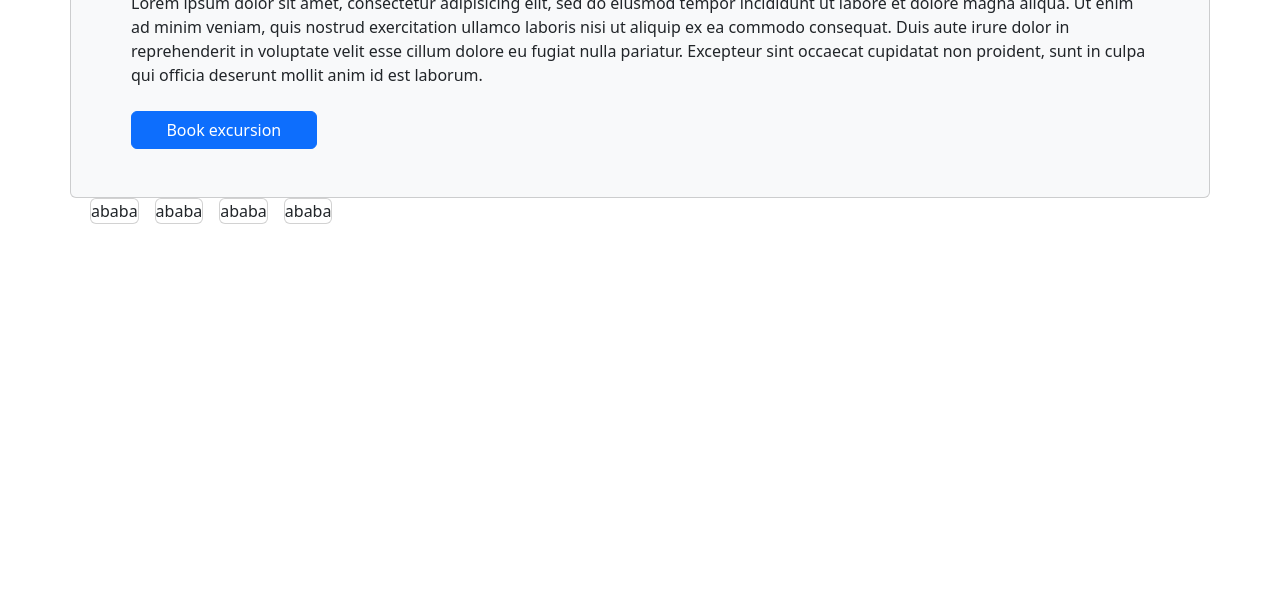
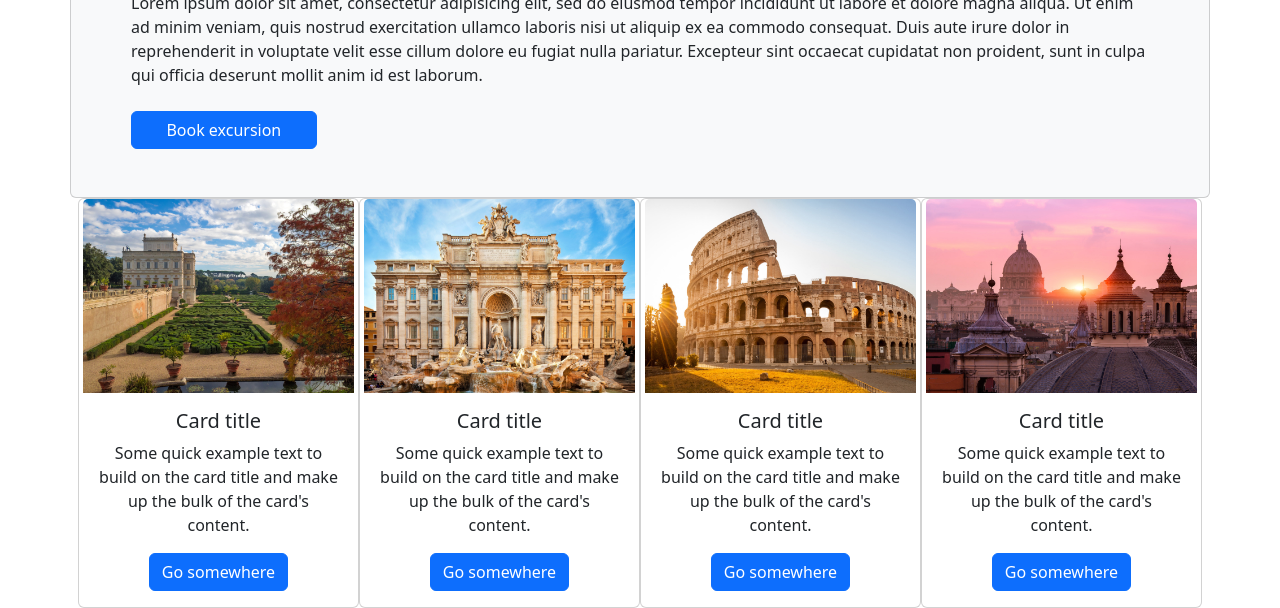
Before and after one commit to MaksymDoremi/bootstrapNoCSS2410, a plain HTML site: page index.html in a window 1280 px wide. Shown: the part 226-834 px from the top of the page. Before the commit the page ends 800 px from the top, so only its background shows below. Drawn offline with nearby package versions, Linux system fonts and the light colour scheme.

Commit message:
cards, im tired, so finish

```diff
--- a/index.html
+++ b/index.html
@@ -51,20 +51,87 @@
 	<div class="container-md card bg-light mt-3">
 		<h1 class="mt-5 mx-5">Excursion to Rome</h1>
 		<p class="mt-2 mx-5">Lorem ipsum dolor sit amet, consectetur adipisicing elit, sed do eiusmod
-		tempor incididunt ut labore et dolore magna aliqua. Ut enim ad minim veniam,
-		quis nostrud exercitation ullamco laboris nisi ut aliquip ex ea commodo
-		consequat. Duis aute irure dolor in reprehenderit in voluptate velit esse
-		cillum dolore eu fugiat nulla pariatur. Excepteur sint occaecat cupidatat non
+			tempor incididunt ut labore et dolore magna aliqua. Ut enim ad minim veniam,
+			quis nostrud exercitation ullamco laboris nisi ut aliquip ex ea commodo
+			consequat. Duis aute irure dolor in reprehenderit in voluptate velit esse
+			cillum dolore eu fugiat nulla pariatur. Excepteur sint occaecat cupidatat non
 		proident, sunt in culpa qui officia deserunt mollit anim id est laborum.</p>
 		<button type="button" class="btn btn-primary d-flex col-2 justify-content-center mt-2 mx-5 mb-5">Book excursion</button>
 	</div>
 
 	<!-- CARDS -->
-	<div class="container-md d-flex flex-row ">
-		<div class="card mx-2"> ababa</div>
-		<div class="card mx-2"> ababa</div>
-		<div class="card mx-2"> ababa</div>
-		<div class="card mx-2"> ababa</div>
+	<!-- <div class="container text-center d-flex flex-row justify-content-evenly mt-4">
+
+		<div class="card mx-2 col-md-3 col-sm-6">
+			<img src="img/1.jpg" class="card-img-top" alt="...">
+			<div class="card-body shadow-md">
+				<h5 class="card-title">Card title</h5>
+				<p class="card-text">Some quick example text to build on the card title and make up the bulk of the card's content.</p>
+				<a href="#" class="btn btn-primary">Go somewhere</a>
+			</div>
+		</div>
+		<div class="card mx-2 col-md-3 col-sm-6">
+			<img src="img/2.jpg" class="card-img-top" alt="...">
+			<div class="card-body">
+				<h5 class="card-title">Card title</h5>
+				<p class="card-text">Some quick example text to build on the card title and make up the bulk of the card's content.</p>
+				<a href="#" class="btn btn-primary">Go somewhere</a>
+			</div>
+		</div>
+		<div class="card mx-2 col-md-3 col-sm-6" >
+			<img src="img/3.jpg" class="card-img-top" alt="...">
+			<div class="card-body">
+				<h5 class="card-title">Card title</h5>
+				<p class="card-text">Some quick example text to build on the card title and make up the bulk of the card's content.</p>
+				<a href="#" class="btn btn-primary">Go somewhere</a>
+			</div>
+		</div>
+		<div class="card mx-2 col-md-3 col-sm-6" >
+			<img src="img/4.jpg" class="card-img-top" alt="...">
+			<div class="card-body">
+				<h5 class="card-title">Card title</h5>
+				<p class="card-text">Some quick example text to build on the card title and make up the bulk of the card's content.</p>
+				<a href="#" class="btn btn-primary">Go somewhere</a>
+			</div>
+		</div>
+
+	</div> -->
+
+	<div class="container text-center d-grid justify-content-around">
+		<div class="row gx-2">
+			<div class="card col-md-3 col-sm-6 col-12" >
+				<img src="img/1.jpg" class="card-img-top" alt="...">
+				<div class="card-body shadow-md">
+					<h5 class="card-title">Card title</h5>
+					<p class="card-text">Some quick example text to build on the card title and make up the bulk of the card's content.</p>
+					<a href="#" class="btn btn-primary">Go somewhere</a>
+				</div>
+			</div>
+			<div class="card col-md-3 col-sm-6 col-12" >
+				<img src="img/2.jpg" class="card-img-top" alt="...">
+				<div class="card-body">
+					<h5 class="card-title">Card title</h5>
+					<p class="card-text">Some quick example text to build on the card title and make up the bulk of the card's content.</p>
+					<a href="#" class="btn btn-primary">Go somewhere</a>
+				</div>
+			</div>
+			<div class="card col-md-3 col-sm-6 col-12" >
+				<img src="img/3.jpg" class="card-img-top" alt="...">
+				<div class="card-body">
+					<h5 class="card-title">Card title</h5>
+					<p class="card-text">Some quick example text to build on the card title and make up the bulk of the card's content.</p>
+					<a href="#" class="btn btn-primary">Go somewhere</a>
+				</div>
+			</div>
+			<div class="card  col-md-3 col-sm-6 col-12" >
+				<img src="img/4.jpg" class="card-img-top" alt="...">
+				<div class="card-body">
+					<h5 class="card-title">Card title</h5>
+					<p class="card-text">Some quick example text to build on the card title and make up the bulk of the card's content.</p>
+					<a href="#" class="btn btn-primary">Go somewhere</a>
+				</div>
+			</div>
+		</div>
 	</div>
 
 	<script src="https://cdn.jsdelivr.net/npm/bootstrap@5.2.2/dist/js/bootstrap.bundle.min.js" integrity="sha384-OERcA2EqjJCMA+/3y+gxIOqMEjwtxJY7qPCqsdltbNJuaOe923+mo//f6V8Qbsw3" crossorigin="anonymous"></script>
```
Also changed, not shown: img/1.jpg (added), img/2.jpg (added), img/3.jpg (added), img/4.jpg (added).
